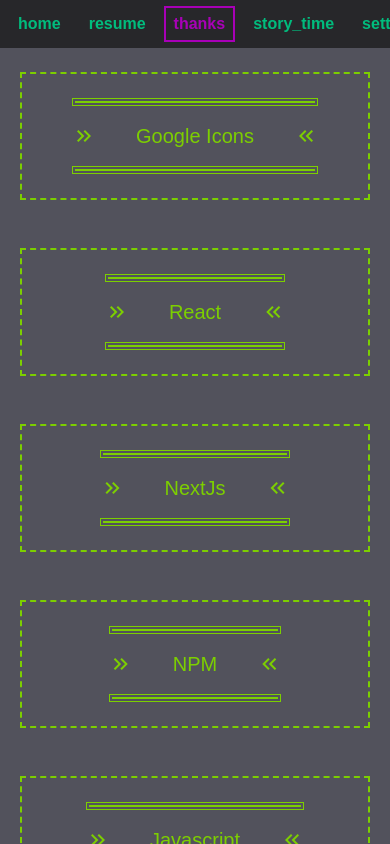
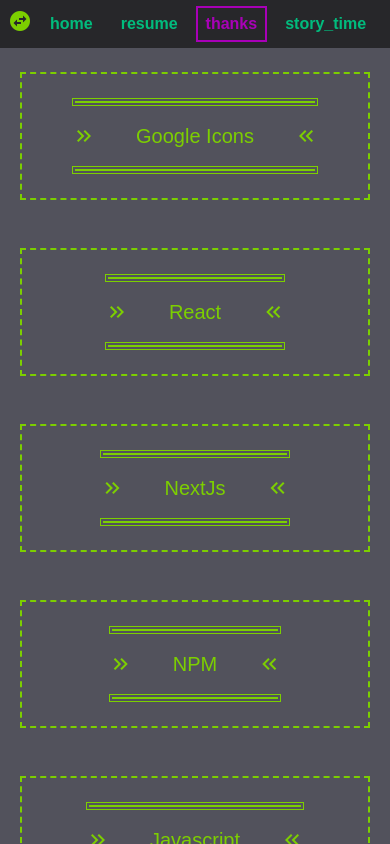
Before and after one commit to adsaines/adsaines.github.io, a Next.js app: page /thanks in a window 390 px wide. Built offline with nearby package versions, Linux system fonts and the light colour scheme.

Commit message:
added github pages to thanks page, added icons to indicate the topbar is scrollable

```diff
--- a/src/app/thanks/page.tsx
+++ b/src/app/thanks/page.tsx
@@ -1,7 +1,7 @@
 'use client'
 
 import { NextPage } from "next";
-import { GoogleMaterialIconsThanks, LiveScriptThanks, NextJsThanks, NpmThanks, ReactThanks } from "./projections";
+import { GithubPagesThanks, GoogleMaterialIconsThanks, LiveScriptThanks, NextJsThanks, NpmThanks, ReactThanks } from "./projections";
 
 const Thanks: NextPage = () => {
     return (
@@ -12,6 +12,7 @@
                 <NextJsThanks />
                 <NpmThanks />
                 <LiveScriptThanks />
+                <GithubPagesThanks />
                 {/* TODO: add github pages here */}
             </div>
             <div className="flex flex-col justify-end items-center">
--- a/src/app/thanks/projections.tsx
+++ b/src/app/thanks/projections.tsx
@@ -3,6 +3,7 @@
 import GoogleIcon from '@/images/google-logo.png'
 import NpmIcon from '@/images/npm.png'
 import Javascript from '@/images/javascript.png'
+import GithubLight from '@/images/github-inertocat-light.png'
 
 const AvowalBox = ({name, blurb, logoSrc}:{name: string, blurb: string, logoSrc: string}) => {
     const [show, setShow] = useState(false);
@@ -116,3 +117,11 @@
         <AvowalBox blurb={blurb} name="Javascript" logoSrc={Javascript.src}/>
     )
 }
+
+export const GithubPagesThanks = () => {
+    const blurb = `I was worried that after making this website I'd end up with another subscription that would require constant tending and an overly complicated workflow. But, then I found the pages in Github and it had nice examples of how to deploy within their pipeline that only took a few tries to get right. Thumbs up. Would recommend.`
+
+    return (
+        <AvowalBox blurb={blurb} name="Github Pages" logoSrc={GithubLight.src}/>
+    )
+}
--- a/src/structures/header.tsx
+++ b/src/structures/header.tsx
@@ -13,8 +13,11 @@
             <nav
                 aria-label="Pages and contact links."
                 data-show={path !== '/'}
-                className={`px-2 max-sm:py-6 md:py-6 gap-2 bg-(--background-theme-tertiary) h-12 b-2 flex w-screen data-[show="false"]:hidden items-center overflow-x-auto overflow-y-hidden`}
+                className={`px-2 max-sm:py-6 md:py-6 gap-2 bg-(--background-theme-tertiary) h-12 b-2 flex data-[show="false"]:hidden items-center overflow-x-auto overflow-y-hidden`}
                 >
+                <div className="md:hidden">
+                    <span className="material-icons">swap_horizontal_circle</span>
+                </div>
                 <HeaderLink
                     hoverText="Home"
                     name="home"
@@ -48,6 +51,9 @@
                 <div className="grow max-sm:hidden">
                 </div>
                 <SocialLinks />
+                <div className="md:hidden">
+                    <span className="material-icons">swap_horizontal_circle</span>
+                </div>
             </nav>
             {children}
         </div>
```
